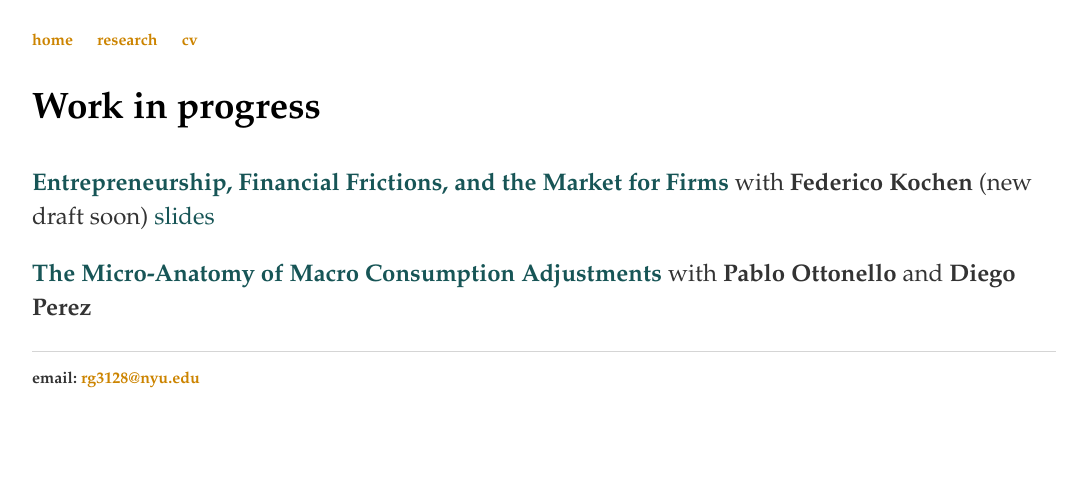
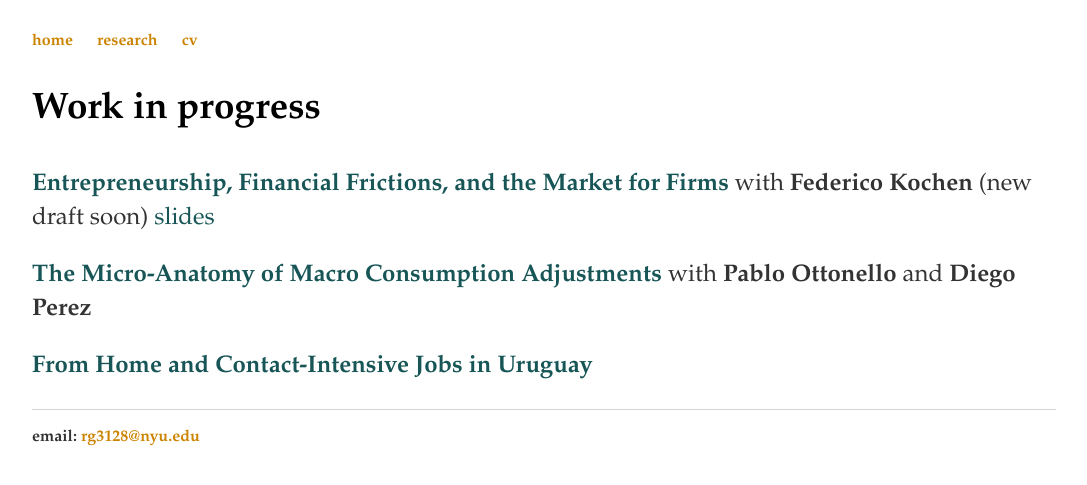
Before and after one commit to rafaguntin/rafaguntin.github.io, a Jekyll site: the page built from research/index.html, in a window 1280 px wide. Shown: the top 485 px of the page, without its empty margins (96-1183 px from the left). Built offline with Jekyll 4.4.1, drawn with Linux system fonts in a browser that asks for light colours.

Commit message:
Update index.html

```diff
--- a/research/index.html
+++ b/research/index.html
@@ -20,4 +20,9 @@ title: Rafael Guntin - Research
 				and
 				<a style="font-weight: bold; color:#333" href="https://www.perezdiego.org/" target="_blank"> Diego Perez </a>
 			</p>
+			<p> <a style="font-weight: bold; color:#175556"
+			       href="/research/employment_uru_covid_new.pdf"
+			       target="_blank">From Home and Contact-Intensive Jobs in Uruguay</a>
+			</p>
+
 		</div>
```
